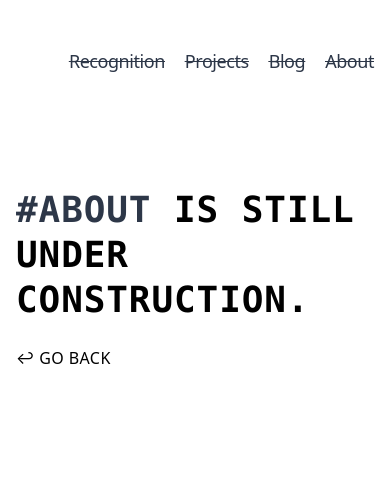
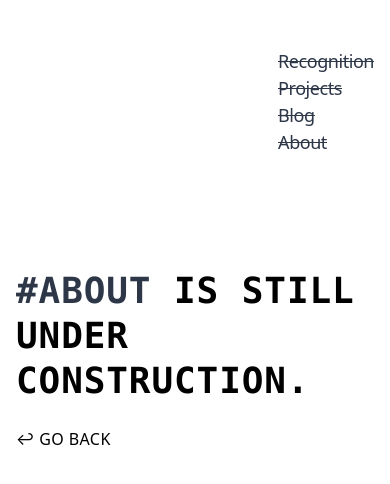
Before and after one commit to ndrsllwngr/andreasellwanger.com, a Next.js app: page /about in a window 390 px wide. Shown: the top 484 px of the page. Built offline with nearby package versions, Linux system fonts and the light colour scheme.

Commit message:
Update header and footer for mobile

```diff
--- a/components/footer.js
+++ b/components/footer.js
@@ -10,10 +10,10 @@ import DocumentDownload from 'assets/svg/document-download.svg';
 
 export const Footer = () => {
 	return (
-		<div className="flex flex-row container items-center justify-between mx-auto my-12 px-4">
-			<p>© 2020-present Andreas Ellwanger. All Rights Reserved.</p>
-			<div className="flex flex-row items-center">
-				<LinkWithSound css="text-gray-800 hover:text-black w-6 h-6 ml-5" href="/cv.pdf">
+		<div className="flex flex-col-reverse sm:flex-row container items-center justify-between mx-auto my-12 px-4">
+			<p className="mt-8 sm:mt-0">© 2020-present Andreas Ellwanger. All Rights Reserved.</p>
+			<div className="flex flex-row items-center justify-center">
+				<LinkWithSound css="text-gray-800 hover:text-black w-6 h-6" href="/cv.pdf">
 					<DocumentDownload />
 				</LinkWithSound>
 				<LinkWithSound css="text-gray-800 hover:text-black w-6 h-6 ml-5" href="mailto:contact@andreasellwanger.com">
--- a/components/header.js
+++ b/components/header.js
@@ -5,8 +5,8 @@ import Link from 'next/link';
 export const Header = () => {
 	return (
 		<header className="">
-			<div className="flex flex-row container items-center justify-end mx-auto my-12 px-4">
-				<nav className="flex flex-row line-through">
+			<div className="flex flex-row flex-wrap container items-center justify-end mx-auto my-12 px-4">
+				<nav className="flex flex-col sm:flex-row flex-wrap justify-end line-through">
 					<Link href="/recognition">
 						<a className="text-gray-800 text-lg tracking-tight font-medium hover:text-black ml-5">Recognition</a>
 					</Link>
```
